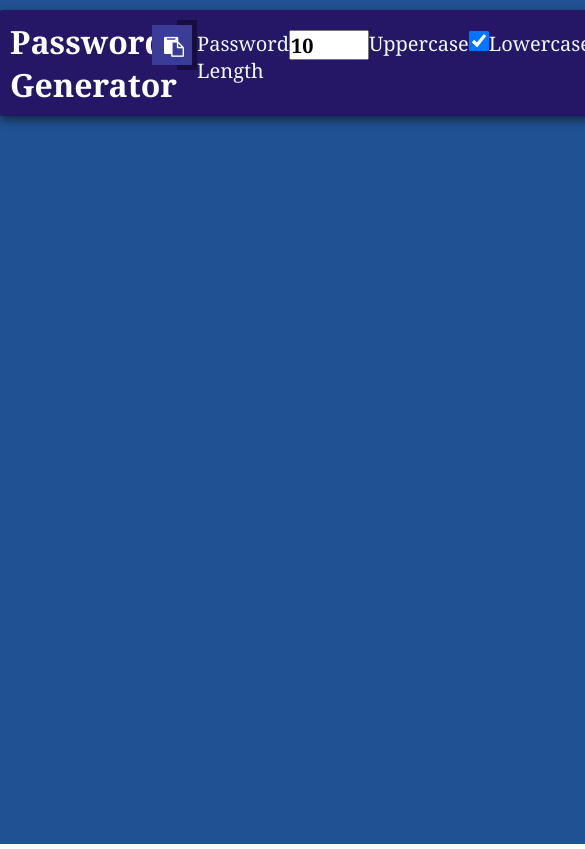
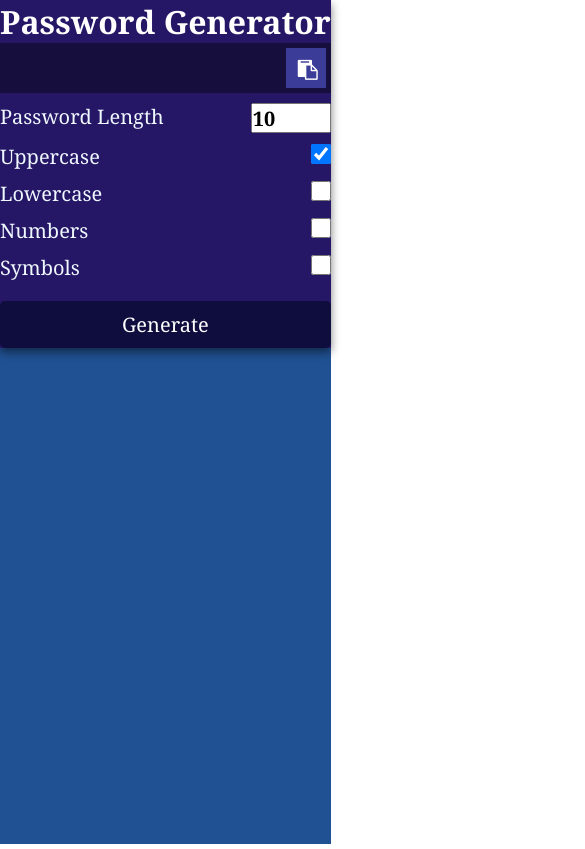
Before and after one commit to sukanyahujare/Generate-Password, a plain HTML site: page index.html in a window 390 px wide. Shown: the top 849 px of the page, 585 px wide, since content can reach past the window. Drawn offline with Linux system fonts and the light colour scheme; a web font is replaced by a local one.

Commit message:
Update Password.css

```diff
--- a/Password.css
+++ b/Password.css
@@ -132,7 +132,7 @@ h1{
 
 @media(max-width:880px){
 
-    .main{
+  .main{
         background-color: rgb(32, 81, 146);
         min-height: 100vh;
         display: inline-block;
@@ -140,10 +140,11 @@ h1{
 
     .box{
         min-width: 50px;
-        display: inline-flex;
+        display: table-row-group;
         box-shadow: 0 4px 10px rgb(0 0 0 / 50%);
       background: rgb(37, 23, 102);
     }
 
 
+
 }
```
